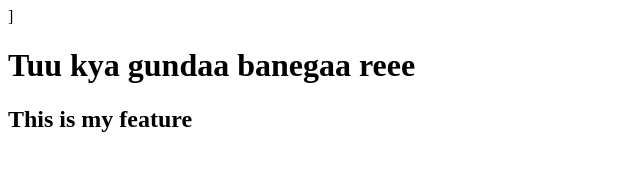
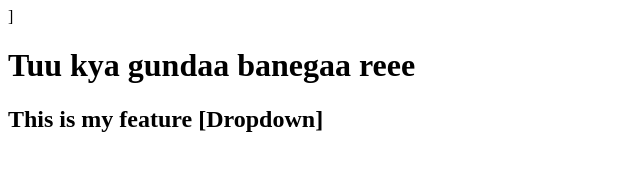
Before and after one commit to WebWalla/localRepo, a plain HTML site: page index.html in a window 1280 px wide. Shown: the whole page, without its empty margins (0-640 px from the left). Drawn offline with Linux system fonts and the light colour scheme.

Commit message:
add new feature Dropdown

```diff
--- a/index.html
+++ b/index.html
@@ -8,6 +8,6 @@
 </head>
 <body>
     <h1>Tuu kya gundaa banegaa reee</h1>
-    <h2>This is my feature</h2>
+    <h2>This is my feature [Dropdown]</h2>
 </body>
 </html>
```
